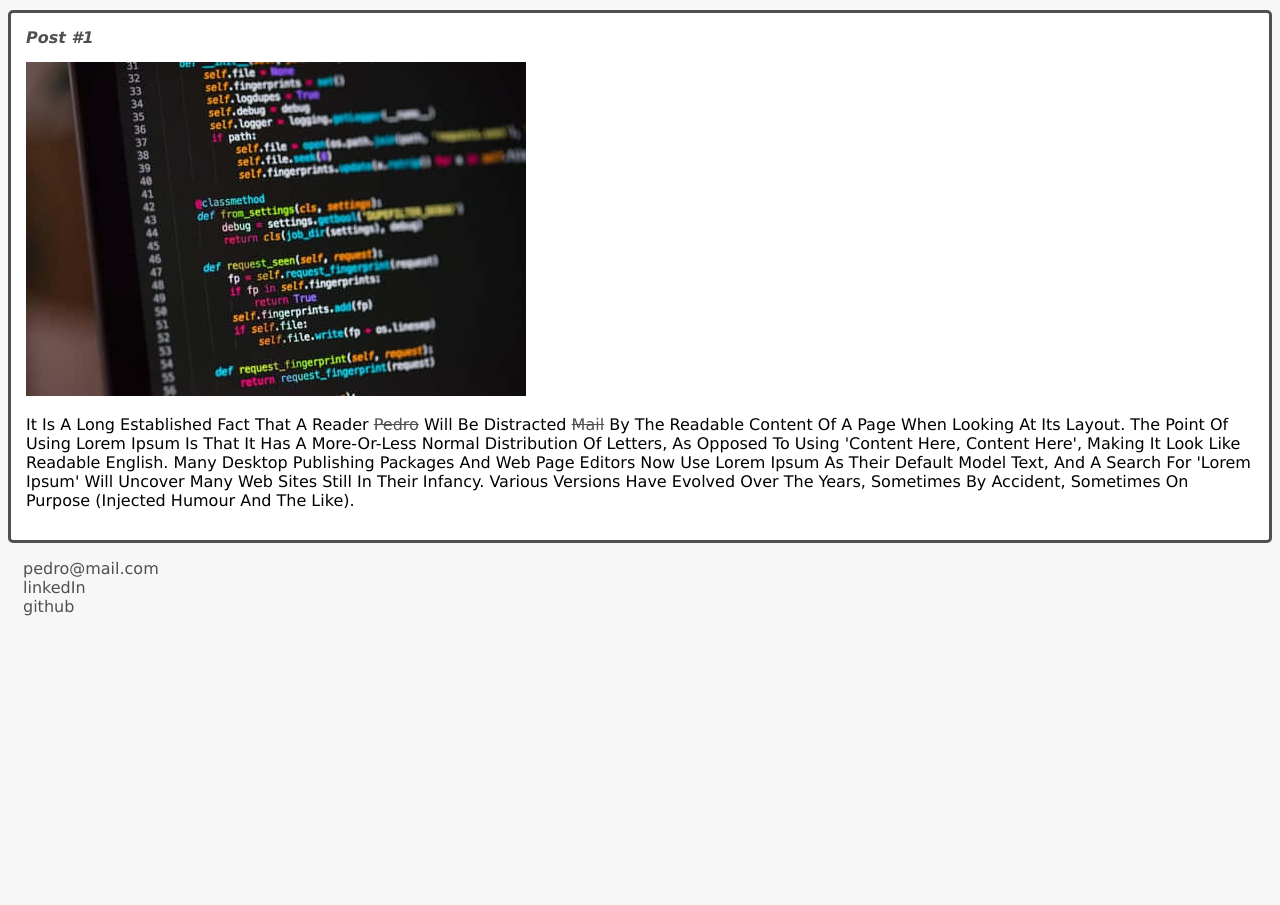
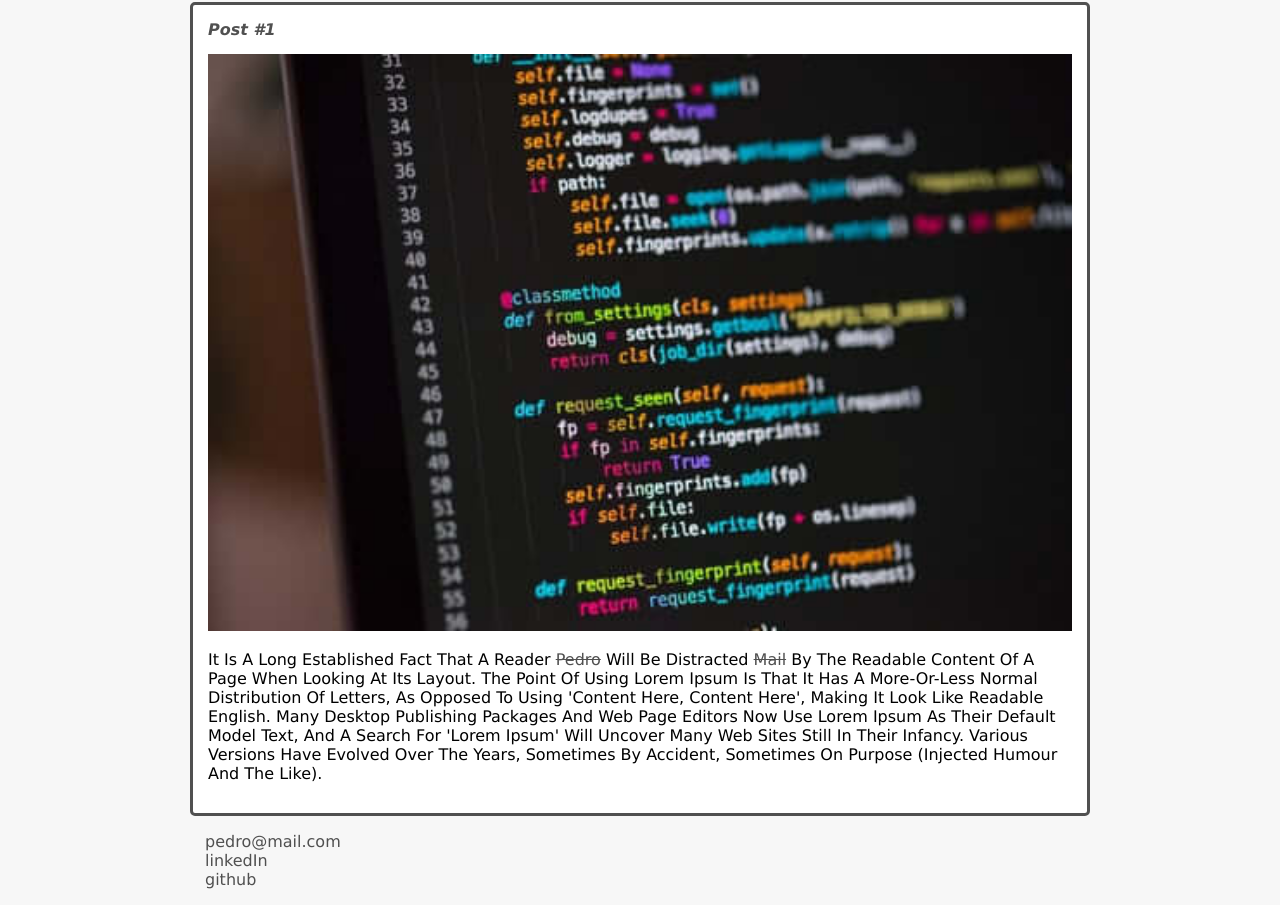
Before and after one commit to pogermano/dio_impulso, a plain HTML site: page html_css/index.html in a window 1280 px wide. Shown: the part 556-1461 px from the top of the page. Before the commit the page ends 1188 px from the top, so only its background shows below. Drawn offline with Linux system fonts and the light colour scheme.

Commit message:
dimensao e alinhamento

```diff
--- a/html_css/src/style/style.css
+++ b/html_css/src/style/style.css
@@ -1,3 +1,11 @@
+body {
+  background: #f7f7f7;
+  font-family: Verdana;
+  max-width: 900px;
+  margin: auto;
+}
+
+
 .photo {
   border: 3px solid #505050;
   border-radius: 50%;
@@ -5,10 +13,6 @@
   -moz-border-radius: 50%;
   -ms-border-radius: 50%;
   -o-border-radius: 50%;
-}
-body {
-  background: #f7f7f7;
-  font-family: Verdana;
 }
 
 #title {
@@ -48,6 +52,7 @@ a {
 
 .post_image {
     margin-bottom: 15px;
+    width: 100%;
 }
 
 .contacts_list {
```
